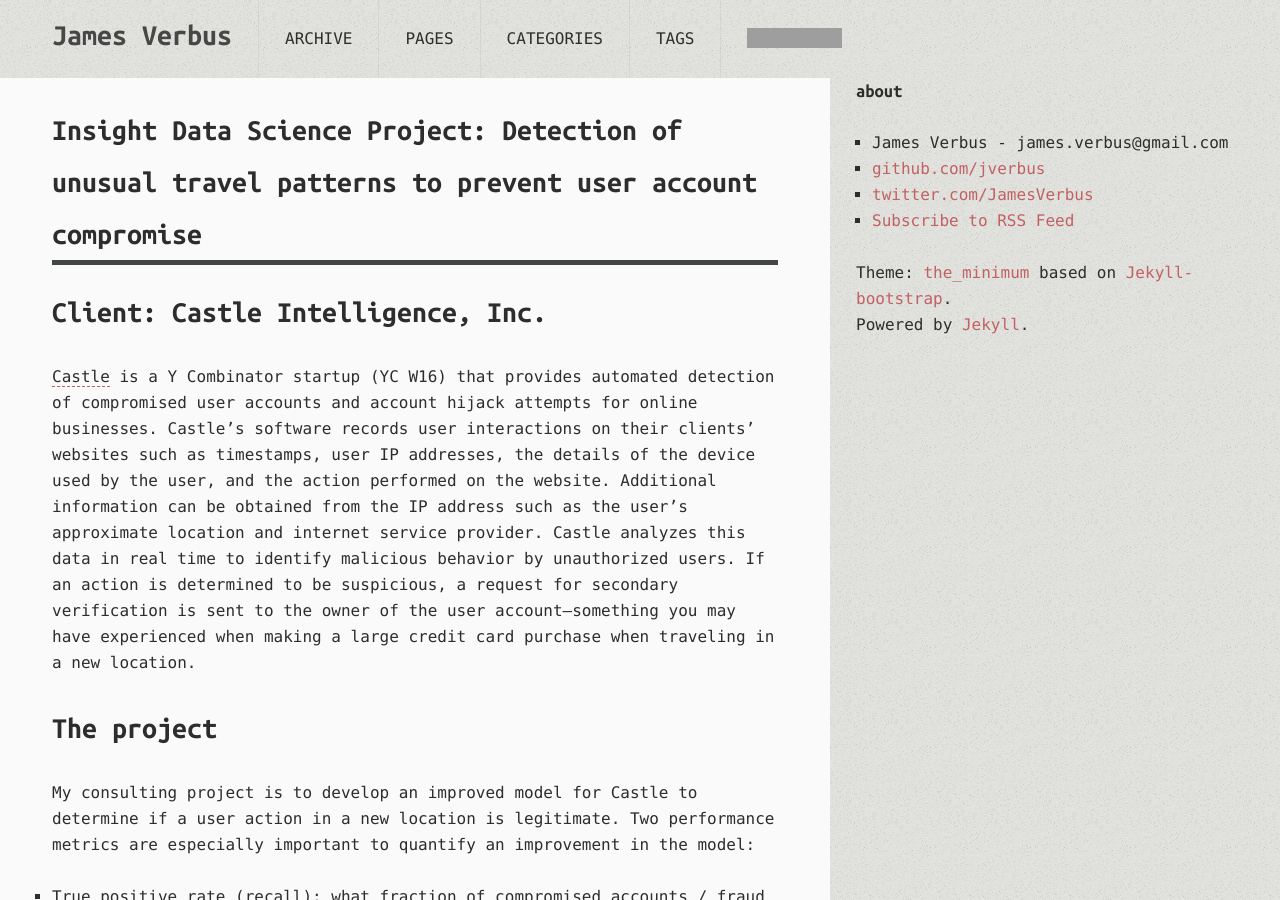
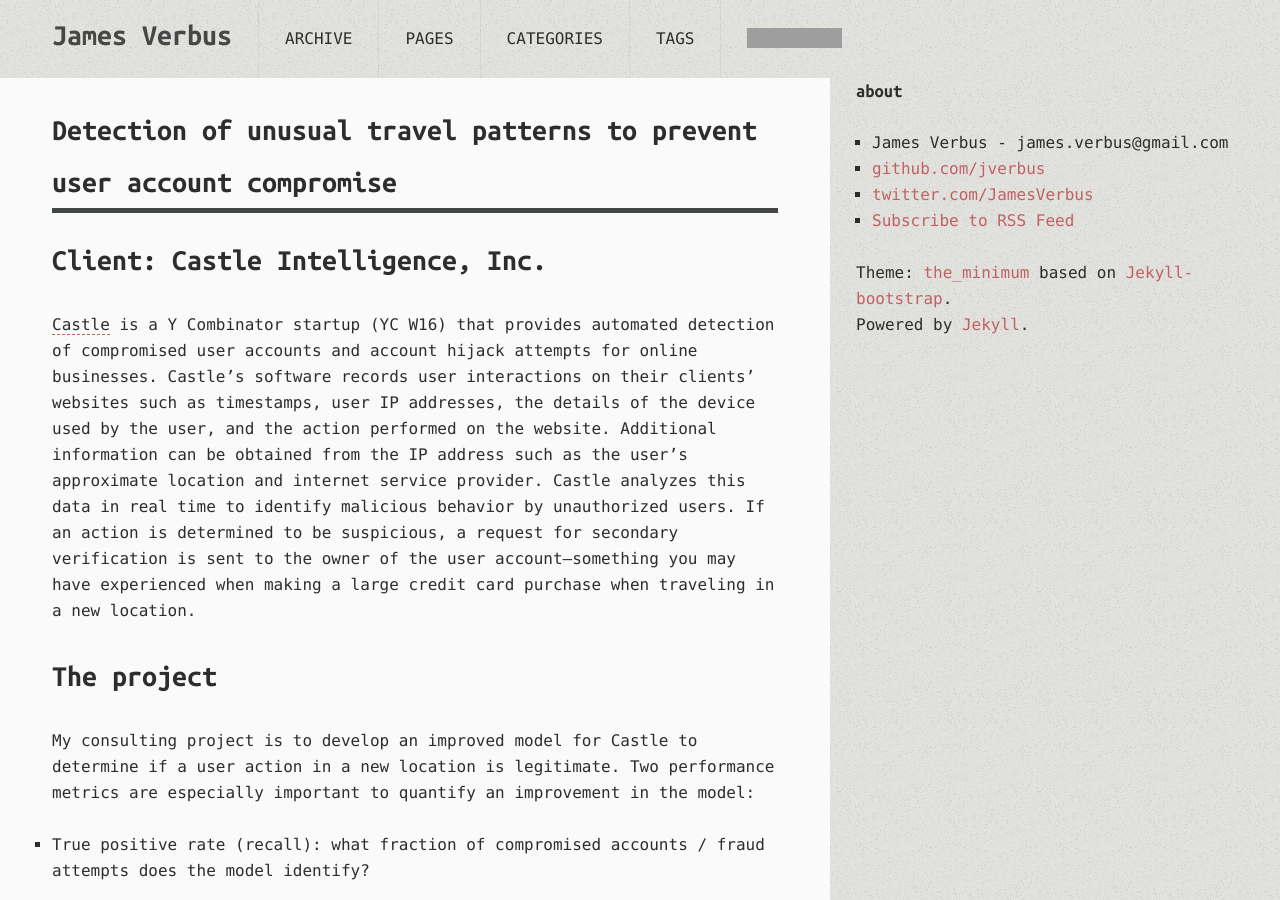
Before and after one commit to jverbus/jverbus.github.io, a Jekyll site: the page built from _posts/2016-10-07-insight-castle-compromised-account-detection.md, in a window 1280 px wide and 900 px high. Built offline with Jekyll 4.4.1, drawn with Linux system fonts in a browser that asks for light colours; comment, search, counter and statistics services are not loaded; grey boxes are pictures that could not be loaded.

Commit message:
Updated castle title.

```diff
--- a/_posts/2016-10-07-insight-castle-compromised-account-detection.md
+++ b/_posts/2016-10-07-insight-castle-compromised-account-detection.md
@@ -1,6 +1,6 @@
 ---
 layout: post
-title: "Insight Data Science Project: Detection of unusual travel patterns to prevent user account compromise"
+title: "Detection of unusual travel patterns to prevent user account compromise"
 description: "Consulting project at Insight Data Science"
 category: data science projects
 tags: [Insight Data Science, Castle.io, consulting, fraud, account compromise, anomaly detection, outlier detection, unsupervised learning, likelihood]
```
